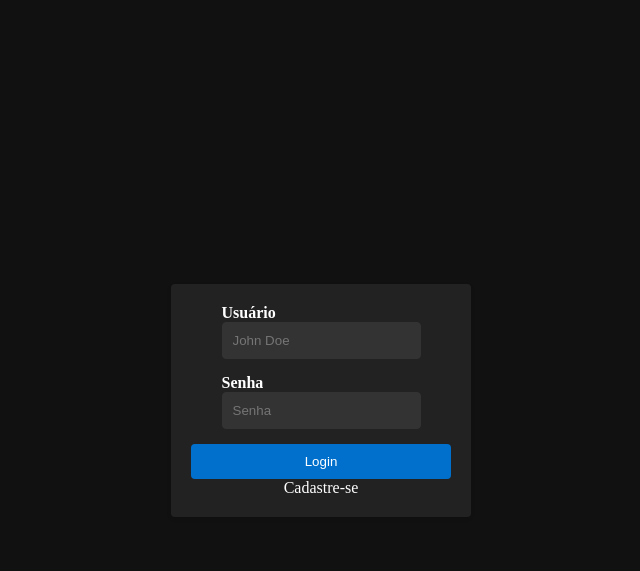
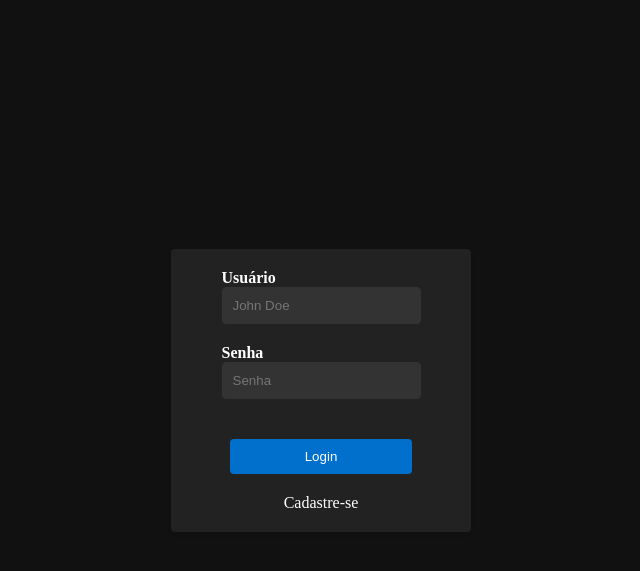
Before and after one commit to Almeedus/FATEC-TPI-validacaoJS, a PHP site: page / in a window 1280 px wide. Shown: the top 571 px of the page, without its empty margins (319-959 px from the left). Run offline with PHP 8.4, Linux system fonts and the light colour scheme.

Commit message:
arrumando formulário login

```diff
--- a/css/login.css
+++ b/css/login.css
@@ -5,6 +5,7 @@
     border-radius: 4px;
     padding: 20px;
     width: 300px;
+    margin-bottom: 20px;
 }
 
 .login-form {
@@ -15,7 +16,7 @@
 }
 
 .input-container {
-    margin-bottom: 15px;
+    margin-bottom: 20px;
     display: flex;
     flex-direction: column;
 }
@@ -46,9 +47,14 @@
     padding: 10px;
     cursor: pointer;
     transition: background-color 0.3s;
-    width: 100%;
+    width: 70%;
+    margin-top: 20px;
 }
 
 .login-button:hover {
     background-color: var(--button-hover-color);
 }
+
+.register-button {
+    margin-top: 20px;
+}
```
